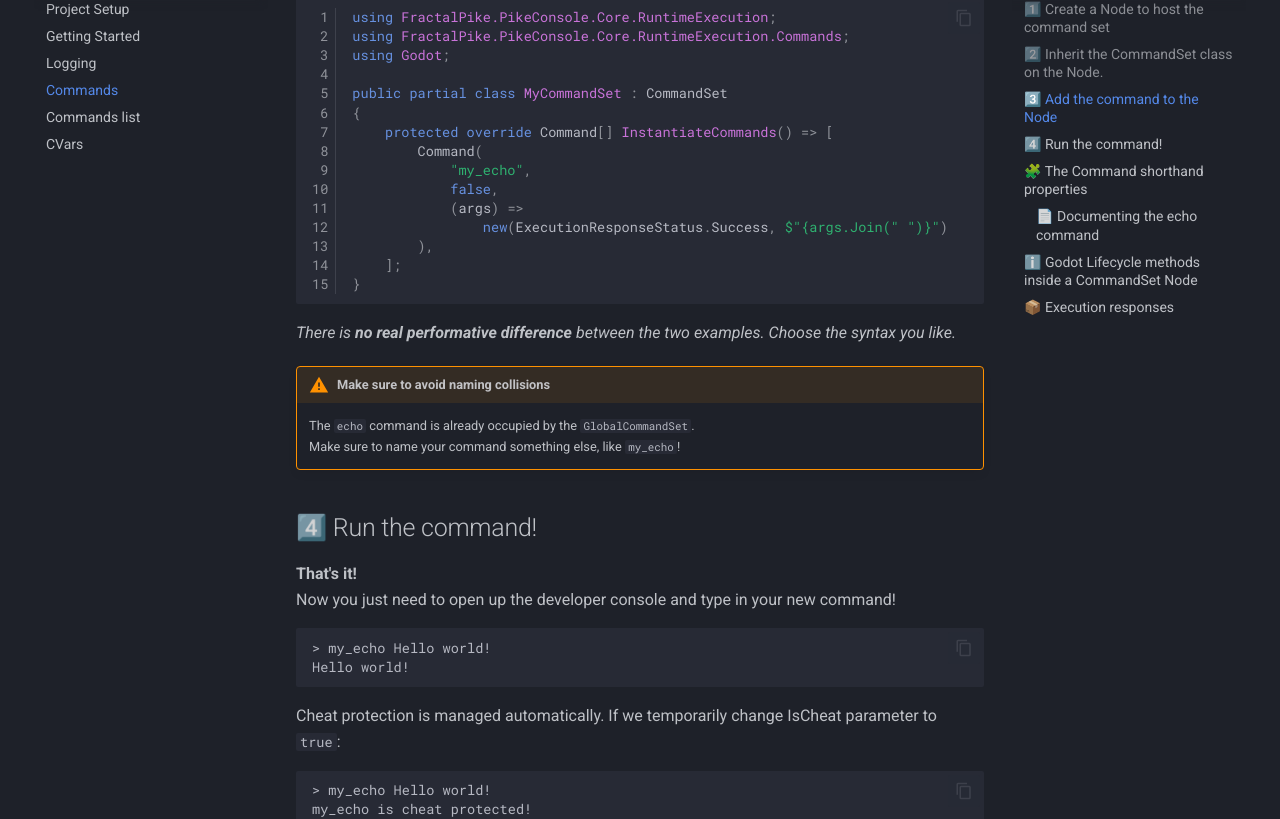
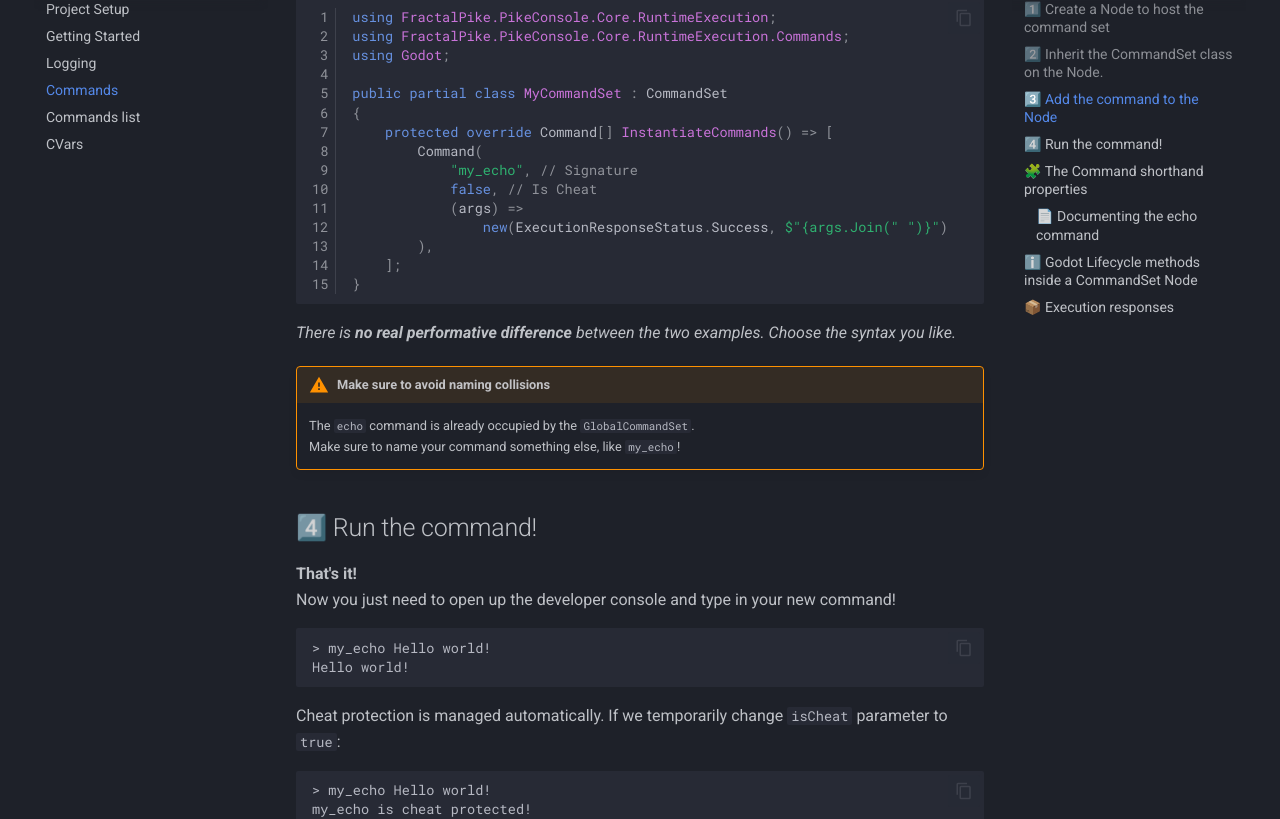
Before and after one commit to VonRiddarn/PikeConsole, an MkDocs documentation site: the page built from docs/guides/commands.md, in a window 1280 px wide and 1400 px high, scrolled down 1744 px. Shown: the part 99-918 px from the top of the window. Built offline with MkDocs 1.6.1 and Material for MkDocs 9.7.7, drawn with Linux system fonts in a browser that asks for light colours.

Commit message:
docs: update command guide...

````diff
--- a/docs/guides/commands.md
+++ b/docs/guides/commands.md
@@ -72,8 +72,8 @@ I have written the code for the echo command below...
 	{
 		protected override Command[] InstantiateCommands() => [
 			Command(
-				"my_echo",
-				false,
+				"my_echo", // Signature
+				false, // Is Cheat
 				(args) =>
 					new(ExecutionResponseStatus.Success, $"{args.Join(" ")}")
 			),
@@ -93,8 +93,8 @@ I have written the code for the echo command below...
 		{
 			return [
 				Command(
-					"my_echo",
-					false,
+					"my_echo", // Signature
+					false, // Is Cheat
 					EchoCommand
 				),
 			];
@@ -124,7 +124,7 @@ Now you just need to open up the developer console and type in your new command!
 Hello world!
 ```
 
-Cheat protection is managed automatically. If we temporarily change IsCheat parameter to `true`:
+Cheat protection is managed automatically. If we temporarily change `isCheat` parameter to `true`:
 ```
 > my_echo Hello world!
 my_echo is cheat protected!
````
